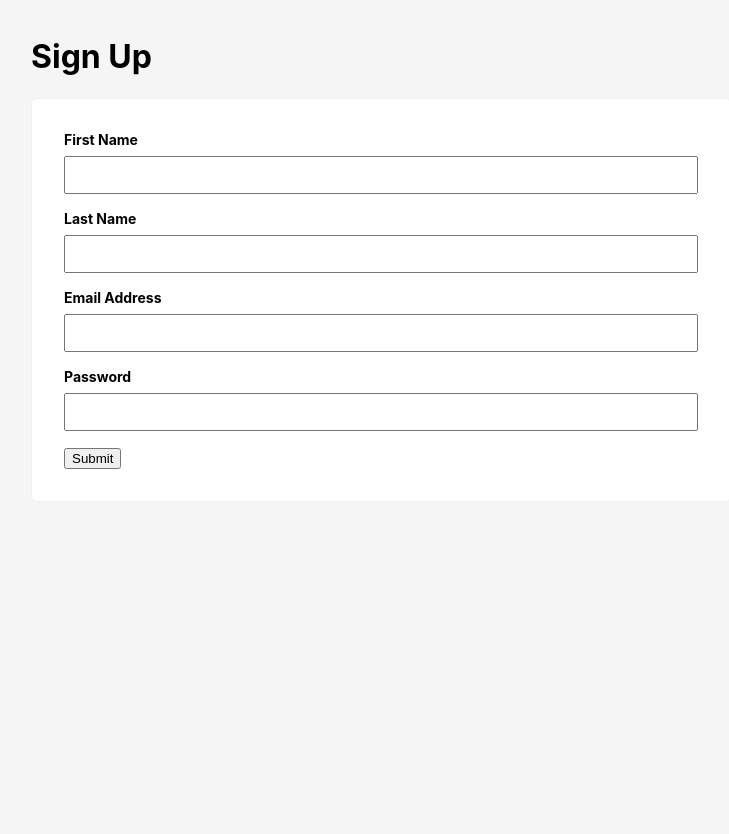
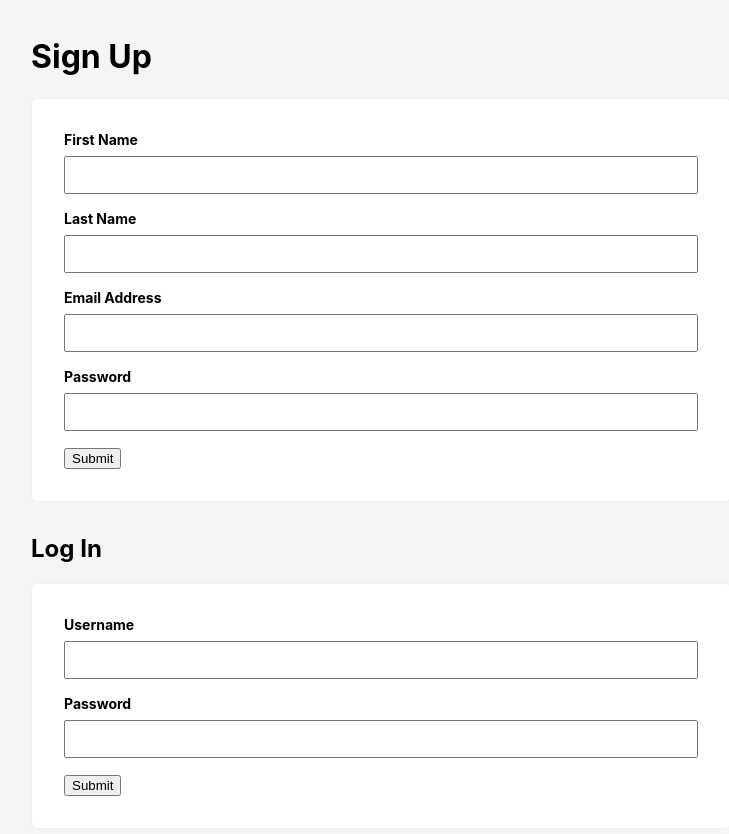
Before and after one commit to trishalim/react-reusable-form-tutorial, a React (Create React App) app: page / in a window 1280 px wide. Shown: the top 834 px of the page, without its empty margins (259-988 px from the left). Before the commit the page ends 800 px from the top, so only its background shows below. Built offline with nearby package versions, Linux system fonts and the light colour scheme.

Commit message:
login form

```diff
--- a/src/App.js
+++ b/src/App.js
@@ -39,6 +39,23 @@ function App() {
       </Form>
 
       <p>{message}</p>
+
+      <h2>Log In</h2>
+      <Form
+        submit={(form) => {
+          alert(`Logged in as ${form.username}!`);
+        }}
+        initialValues={{
+          username: '',
+          password: ''
+        }}>
+        <FormInput
+          label="Username"
+          name="username" />
+        <FormInput
+          label="Password"
+          name="password" />
+      </Form>
     </div>
   );
 }
```
